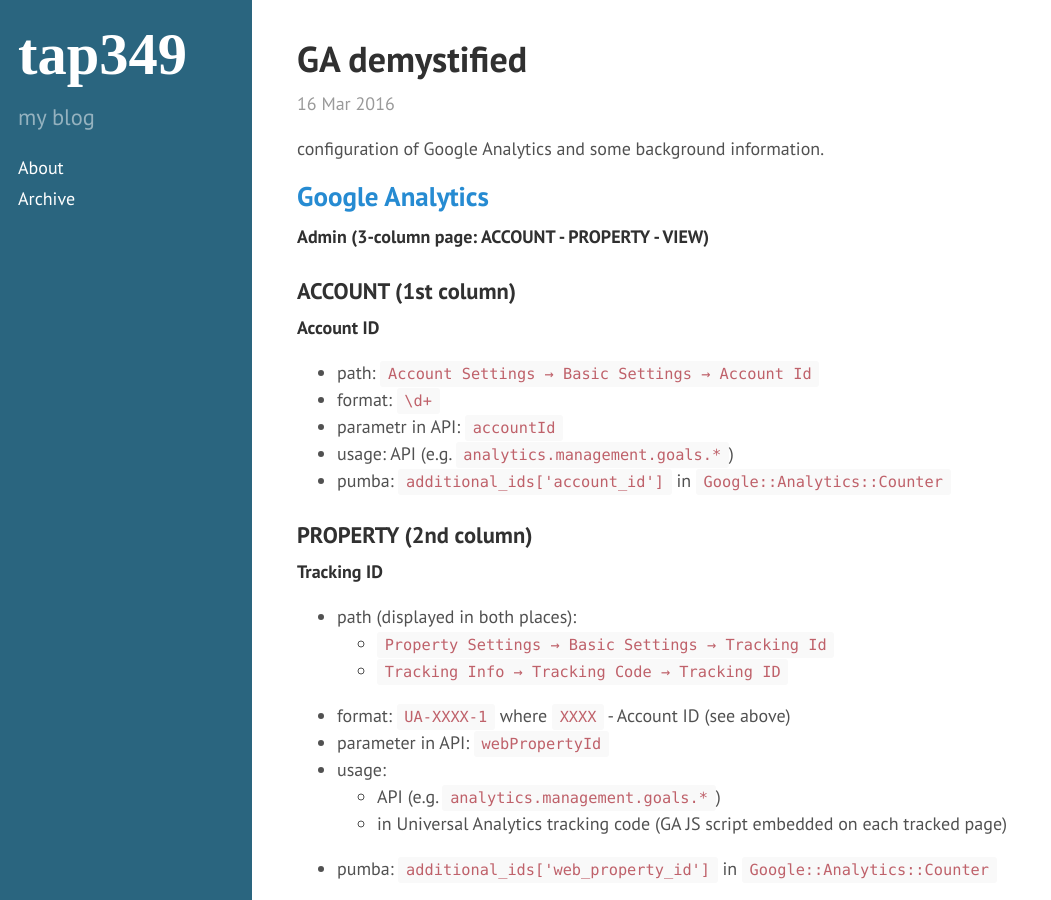
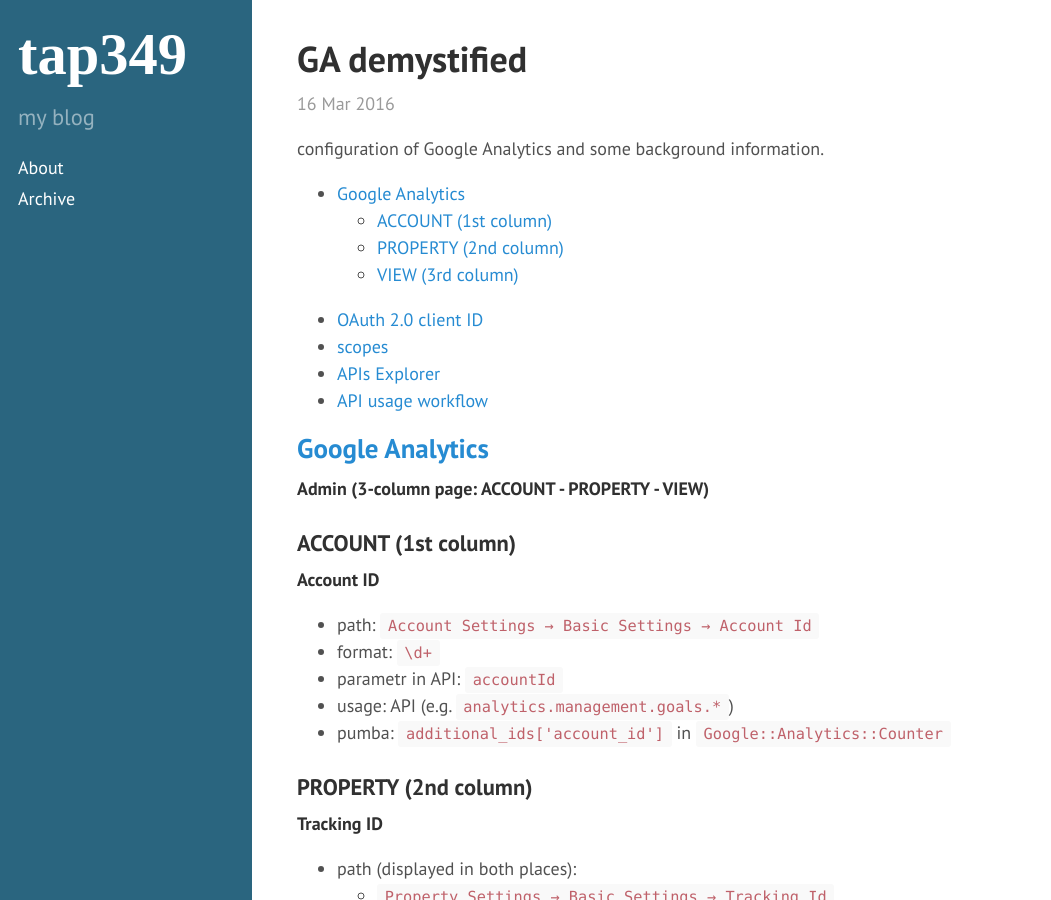
Before and after one commit to tap349/tap349.github.io, a Jekyll site: the page built from _posts/2016-03-16-GA-demystified.md, in a window 1280 px wide and 900 px high. Shown: the whole window, without its empty margins (0-1051 px from the left). Built offline with Jekyll 4.4.1, drawn with Linux system fonts in a browser that asks for light colours; some of the changed text lies outside the part shown.

Commit message:
update 2016-05-12_12:21:39

```diff
--- a/_posts/2016-03-16-GA-demystified.md
+++ b/_posts/2016-03-16-GA-demystified.md
@@ -9,6 +9,9 @@
 configuration of Google Analytics and some background information.
 
 <!-- more -->
+
+* TOC
+{:toc}
 
 ## [Google Analytics](https://analytics.google.com)
 
@@ -107,7 +110,7 @@
 
 next user data are retrieved.
 
-## general workflow when using API
+## API usage workflow
 
 <https://developers.google.com/api-client-library/ruby/start/get_started>
 
```
